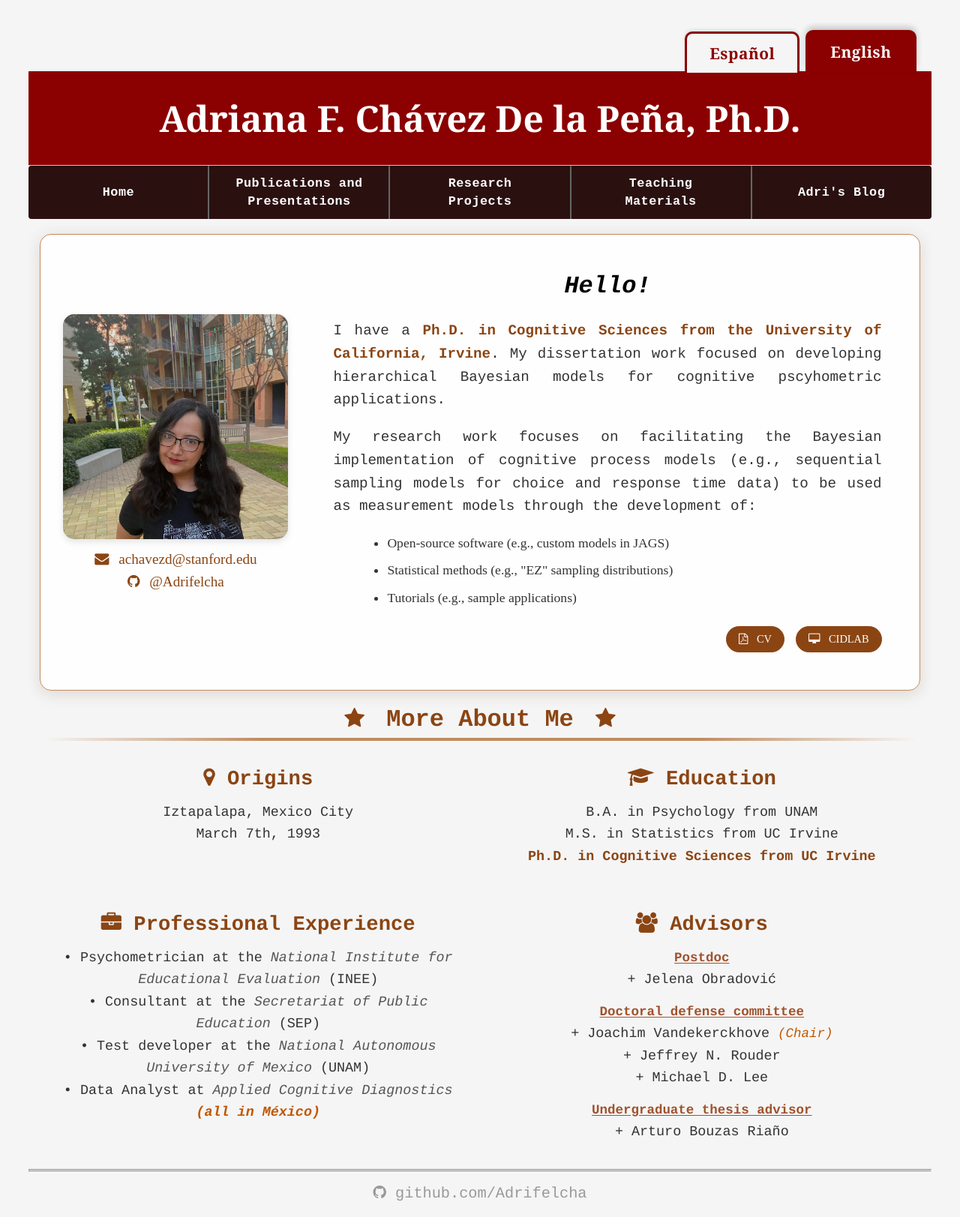
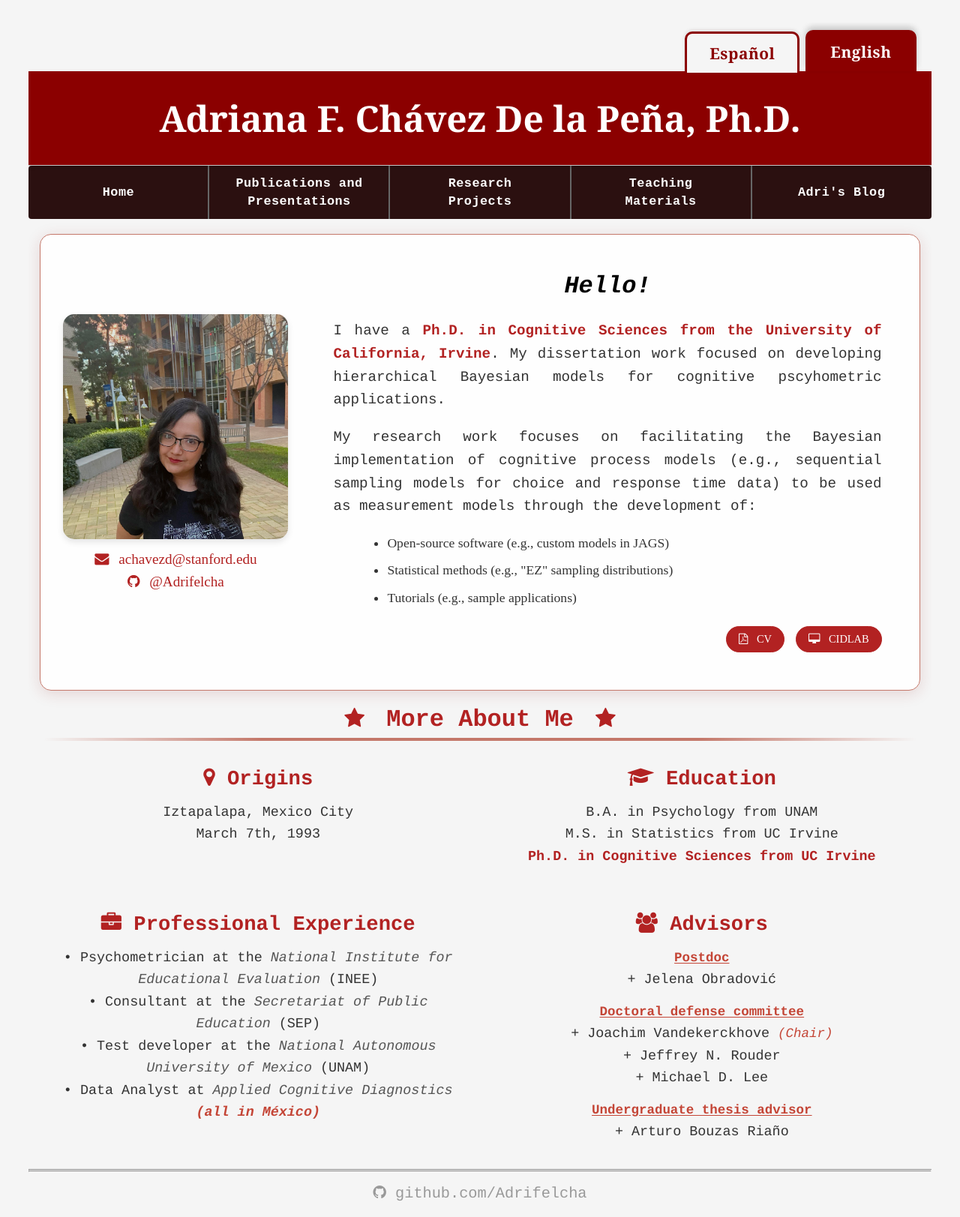
Before and after one commit to Adrifelcha/adrifelcha.github.io, a Jekyll site: the page built from index.html, in a window 1280 px wide. Shown: the whole page at 75% size. Built offline with Jekyll 4.4.1, drawn with Linux system fonts in a browser that asks for light colours; some web fonts are replaced.

Commit message:
Make it red!

```diff
--- a/css/main.css
+++ b/css/main.css
@@ -378,9 +378,9 @@ hr.style18:before {
     max-width: 1300px;
     padding: 3px 30px 30px 30px;  /* Reduced top padding from 7px to 3px */
     background: rgba(255, 255, 255, 0.9);
-    border: 1px solid #BF8B5E;
+    border: 1px solid #C4786A;
     border-radius: 15px;
-    box-shadow: 0 4px 20px rgba(87, 49, 12, 0.15);
+    box-shadow: 0 4px 20px rgba(139, 30, 30, 0.15);
 }
 
 .profile-image {
@@ -415,8 +415,8 @@ hr.style18:before {
 .social-button {
     display: inline-block;
     padding: 8px 16px;
-    background-color: #8b4513;  /* Dark brown background */
-    border: 1px solid #8b4513;
+    background-color: #B22222;  /* Brick red background */
+    border: 1px solid #B22222;
     border-radius: 20px;
     color: white;  /* White text */
     text-decoration: none;
@@ -426,8 +426,8 @@ hr.style18:before {
 }
 
 .social-button:hover {
-    background-color: #BF8B5E;  /* Lighter brown on hover */
-    border-color: #BF8B5E;
+    background-color: #C4786A;  /* Lighter brick red on hover */
+    border-color: #C4786A;
     transform: translateY(-2px);
 }
 
@@ -646,7 +646,7 @@ ul.dropdown > li.subs:first-child {
 }
 
 .section-title {
-    color: #a0522d;
+    color: #C44536;
     text-align: center;
     font-size: 2.3em;
     text-transform: uppercase;
@@ -662,7 +662,7 @@ ul.dropdown > li.subs:first-child {
     left: 5%;  /* Start at 15% to center the 70% width */
     width: 90%;
     height: 2px;
-    background-color: #8b4513;  /* Matching bullet points color */
+    background-color: #B22222;  /* Matching bullet points color */
 }
 
 .section-title::before {
@@ -676,7 +676,7 @@ ul.dropdown > li.subs:first-child {
 .publication-list h3 {
     text-align: left;
     font-weight: 600;
-    color: #8b4513;
+    color: #B22222;
     font-size: 24px;
     margin-top: 45px;
     margin-bottom: 25px;
@@ -700,7 +700,7 @@ ul.dropdown > li.subs:first-child {
 
 .pub-content::before {
     content: "➤";
-    color: #8b4513;
+    color: #B22222;
     position: absolute;
     left: -28px;
     top: 0;
@@ -772,7 +772,7 @@ ul.dropdown > li.subs:first-child {
     align-items: center;
     gap: 8px;
     padding: 8px 16px;
-    background-color: #754B33;
+    background-color: #8C1515;
     color: white;
     border-radius: 5px;
     text-decoration: none;
@@ -782,18 +782,18 @@ ul.dropdown > li.subs:first-child {
 }
 
 .pub-button:hover {
-    background-color: #50331A;
+    background-color: #6B1010;
     text-decoration: none;
 }
 
 .citation a {
-    color: #8b4513;           /* Same brown as titles */
+    color: #B22222;           /* Same brick red as titles */
     text-decoration: underline;
     font-size: inherit;       /* Same size as rest of citation */
 }
 
 .citation a:hover {
-    color: #a0522d;          /* Slightly lighter brown on hover */
+    color: #C44536;          /* Slightly lighter brick red on hover */
 }
 
 .citation .author-highlight {
@@ -845,9 +845,9 @@ ul.dropdown > li.subs:first-child {
 .blog-list .blog-content {
     position: relative; /* For absolute positioning of project-links */
     background: rgba(255, 255, 255, 0.9);
-    border: 1px solid #BF8B5E;
+    border: 1px solid #C4786A;
     border-radius: 8px;
-    box-shadow: 0 2px 4px rgba(87, 49, 12, 0.1);
+    box-shadow: 0 2px 4px rgba(139, 30, 30, 0.1);
     padding: 15px 25px;
     margin-bottom: 15px;
 }
@@ -864,7 +864,7 @@ ul.dropdown > li.subs:first-child {
 
 .keyword-btn {
     background-color: rgba(255, 255, 255, 0.9);
-    border: 1px solid #BF8B5E;
+    border: 1px solid #C4786A;
     border-radius: 6px;
     padding: 10px 20px;
     font-size: 1em;
@@ -872,20 +872,20 @@ ul.dropdown > li.subs:first-child {
     color: #333;
     cursor: pointer;
     transition: all 0.3s ease;
-    box-shadow: 0 2px 4px rgba(87, 49, 12, 0.1);
+    box-shadow: 0 2px 4px rgba(139, 30, 30, 0.1);
 }
 
 .keyword-btn:hover {
-    background-color: #BF8B5E;
+    background-color: #C4786A;
     color: white;
     transform: translateY(-2px);
-    box-shadow: 0 4px 6px rgba(87, 49, 12, 0.2);
+    box-shadow: 0 4px 6px rgba(139, 30, 30, 0.2);
 }
 
 .keyword-btn.active {
-    background-color: #8b4513;
+    background-color: #B22222;
     color: white;
-    border-color: #8b4513;
+    border-color: #B22222;
     font-weight: bold;
 }
 
@@ -921,8 +921,8 @@ ul.dropdown > li.subs:first-child {
 
 /* Definition content with solid background */
 .definition-item .definition-content {
-    background-color: #8B4513 !important;
-    border: 2px solid #6B3410;
+    background-color: #B22222 !important;
+    border: 2px solid #6B1010;
     color: white;
     padding: 0;
 }
@@ -949,7 +949,7 @@ ul.dropdown > li.subs:first-child {
 }
 
 .project-item:hover .blog-content {
-    box-shadow: 0 4px 8px rgba(87, 49, 12, 0.2);
+    box-shadow: 0 4px 8px rgba(139, 30, 30, 0.2);
 }
 
 /* Project-specific summary - only for Projects page */
@@ -981,7 +981,7 @@ ul.dropdown > li.subs:first-child {
     gap: 15px;
     margin-top: 20px;
     padding-top: 15px;
-    border-top: 1px solid #BF8B5E;
+    border-top: 1px solid #C4786A;
 }
 
 /* Read More Button Container - Centered, Above Horizontal Rule */
@@ -997,26 +997,26 @@ ul.dropdown > li.subs:first-child {
     display: inline-block;
     text-align: center;
     background-color: #FFF9E6;
-    color: #8b4513;
+    color: #B22222;
     font-size: 1.2em;
     font-family: 'Courier New', 'Courier', monospace;
     font-weight: bold;
     text-decoration: none;
     padding: 12px 25px;
-    border: 2px solid #BF8B5E;
+    border: 2px solid #C4786A;
     border-radius: 8px;
     transition: all 0.3s ease;
     cursor: pointer;
-    box-shadow: 0 2px 4px rgba(87, 49, 12, 0.1);
+    box-shadow: 0 2px 4px rgba(139, 30, 30, 0.1);
 }
 
 .project-read-more-btn:hover {
     background-color: #FFE5B4;
-    border-color: #8b4513;
+    border-color: #B22222;
     transform: translateY(-2px);
-    box-shadow: 0 4px 6px rgba(87, 49, 12, 0.2);
+    box-shadow: 0 4px 6px rgba(139, 30, 30, 0.2);
     text-decoration: none;
-    color: #8b4513;
+    color: #B22222;
 }
 
 /* External Links - Bottom Right Corner */
@@ -1030,7 +1030,7 @@ ul.dropdown > li.subs:first-child {
 }
 
 .project-icon-link {
-    color: #8b4513;
+    color: #B22222;
     text-decoration: none;
     transition: color 0.3s ease;
     display: inline-flex;
@@ -1043,12 +1043,12 @@ ul.dropdown > li.subs:first-child {
 }
 
 .project-icon-link:hover {
-    color: #BF8B5E;
+    color: #C4786A;
     text-decoration: underline;
 }
 
 .link-separator {
-    color: #BF8B5E;
+    color: #C4786A;
     margin: 0 5px;
 }
 
@@ -1060,13 +1060,13 @@ ul.dropdown > li.subs:first-child {
 }
 
 .post-date {
-    color: #8b4513;
+    color: #B22222;
     font-size: 1em;
     font-weight: bold;
     text-transform: uppercase;
     text-align: right;
     padding-right: 20px;
-    border-right: 1px solid #BF8B5E;
+    border-right: 1px solid #C4786A;
     text-decoration: none;  /* Ensures dates never get underlined */
 }
 
@@ -1082,7 +1082,7 @@ ul.dropdown > li.subs:first-child {
 .project-item .blog-content .post-title {
     font-size: 1.5em;
     font-weight: bold;
-    color: #8b4513;
+    color: #B22222;
     font-family: 'Georgia', serif;
     margin-bottom: 10px;
 }
@@ -1116,7 +1116,7 @@ ul.dropdown > li.subs:first-child {
 
 .emphasis {
     font-weight: bold;
-    color: #8b4513;  /* matches the brown color used in section titles */
+    color: #B22222;  /* matches the brick red used in section titles */
 }
 
 /* Responsive Design - Consolidated with main page media queries below */
@@ -1643,10 +1643,10 @@ ul.dropdown > li.subs:first-child {
 
 .event-content {
     background: rgba(255, 255, 255, 0.9);
-    border: 1px solid #BF8B5E;
+    border: 1px solid #C4786A;
     border-radius: 15px;
     padding: 30px;
-    box-shadow: 0 4px 20px rgba(87, 49, 12, 0.15);
+    box-shadow: 0 4px 20px rgba(139, 30, 30, 0.15);
 }
 
 .event-header {
@@ -1654,22 +1654,22 @@ ul.dropdown > li.subs:first-child {
     padding-bottom: 5px;
     border-bottom-width: 3px;
     border-bottom-style: dotted;
-    border-bottom-color: rgba(160, 82, 45, 0.75);
-    background-image: linear-gradient(to right, rgba(160, 82, 45, 0.75) 33%, rgba(255,255,255,0.5) 0%);
+    border-bottom-color: rgba(178, 34, 34, 0.75);
+    background-image: linear-gradient(to right, rgba(178, 34, 34, 0.75) 33%, rgba(255,255,255,0.5) 0%);
     background-position: bottom;
     background-size: 8px 2px;  /* First number controls spacing between dots */
     background-repeat: repeat-x;
 }
 
 .event-title {
-    color: #8b4513;
+    color: #B22222;
     font-size: 1.8em;
     margin-bottom: 10px;
 }
 
 .event-date {
     text-align: right;  /* Align to the right */
-    color: #8b4513;
+    color: #B22222;
     font-size: 1.4em;   /* Increased from 1.1em */
     font-weight: bold;
     margin-bottom: 20px;
@@ -1688,7 +1688,7 @@ ul.dropdown > li.subs:first-child {
 }
 
 .event-body h3 {
-    color: #8b4513;
+    color: #B22222;
     text-align: center;
     margin: 25px 0 15px 0;
     padding-bottom: 10px;
@@ -1702,7 +1702,7 @@ ul.dropdown > li.subs:first-child {
     left: 45%;
     transform: translateX(-40%);
     width: 60%;
-    border-bottom: 5px dotted rgba(160, 82, 45, 0.75);  /* Changed to match section title color (#a0522d) */
+    border-bottom: 5px dotted rgba(178, 34, 34, 0.75);  /* Changed to match section title color (#C44536) */
 }
 
 .event-body img {
@@ -1744,18 +1744,18 @@ ul.dropdown > li.subs:first-child {
 
 .back-link {
     display: inline-block;
-    color: #8b4513;
+    color: #B22222;
     text-decoration: none;
     font-size: 1.1em;
     font-weight: bold;
     padding: 8px 16px;
-    border: 1px solid #BF8B5E;
+    border: 1px solid #C4786A;
     border-radius: 20px;
     transition: all 0.3s ease;
 }
 
 .back-link:hover {
-    background: rgba(191, 139, 94, 0.2);
+    background: rgba(196, 120, 106, 0.2);
     transform: translateX(-5px);
 }
 
@@ -1777,15 +1777,15 @@ ul.dropdown > li.subs:first-child {
     justify-content: center;
     width: 40px;
     height: 40px;
-    border: 1px solid #BF8B5E;
+    border: 1px solid #C4786A;
     border-radius: 50%;
-    color: #8b4513;
+    color: #B22222;
     text-decoration: none;
     transition: all 0.3s ease;
 }
 
 .nav-arrow:hover {
-    background: rgba(191, 139, 94, 0.2);
+    background: rgba(196, 120, 106, 0.2);
     transform: scale(1.1);
 }
 
@@ -1875,14 +1875,14 @@ ul.dropdown > li.subs:first-child {
 }
 
 .email-link {
-    color: #8b4513;
+    color: #B22222;
     text-decoration: none;
     font-size: 1.2em;
     transition: color 0.3s ease;
 }
 
 .email-link:hover {
-    color: #BF8B5E;
+    color: #C4786A;
 }
 
 .email-link i {
@@ -1895,14 +1895,14 @@ ul.dropdown > li.subs:first-child {
 }
 
 .github-link {
-    color: #8b4513;
+    color: #B22222;
     text-decoration: none;
     font-size: 1.2em;
     transition: color 0.3s ease;
 }
 
 .github-link:hover {
-    color: #BF8B5E;
+    color: #C4786A;
 }
 
 .github-link i {
@@ -1917,16 +1917,16 @@ ul.dropdown > li.subs:first-child {
 }
 
 .more-about-title {
-    color: #8b4513;
+    color: #B22222;
     text-align: center;
     font-size: 2em;
     margin: 20px 0 10px 0;
     padding-bottom: 10px;
     background: linear-gradient(to right,
-        rgba(191, 139, 94, 0) 0%,
-        #BF8B5E 25%,
-        #BF8B5E 75%,
-        rgba(191, 139, 94, 0) 100%
+        rgba(196, 120, 106, 0) 0%,
+        #C4786A 25%,
+        #C4786A 75%,
+        rgba(196, 120, 106, 0) 100%
     );
     background-size: 100% 4px;
     background-position: 0 100%;
@@ -1935,7 +1935,7 @@ ul.dropdown > li.subs:first-child {
 }
 
 .more-about-title i {
-    color: #8b4513;  /* Changed to match text color */
+    color: #B22222;  /* Changed to match text color */
     font-size: 0.9em;
 }
 
@@ -1988,7 +1988,7 @@ ul.dropdown > li.subs:first-child {
 /* Keep responsive design - consolidated into main media queries */
 
 .info-box h3 {
-    color: #8b4513;
+    color: #B22222;
     margin-top: 0;
     margin-bottom: 15px;
     font-size: 1.7em;
@@ -2002,7 +2002,7 @@ ul.dropdown > li.subs:first-child {
 }
 
 .phd-highlight {
-    color: #8b4513;
+    color: #B22222;
     font-weight: bold;
 }
 
@@ -2024,7 +2024,7 @@ ul.dropdown > li.subs:first-child {
 
 .experience-legend {
     text-align: center;
-    color: #BF5700 !important;
+    color: #C44536 !important;
     font-size: 0.95em;
     margin-top: 10px;
 }
@@ -2042,7 +2042,7 @@ ul.dropdown > li.subs:first-child {
 
 .advisor-subtitle {
     display: inline-block;
-    color: #a0522d;
+    color: #C44536;
     font-size: 0.95em;
     font-weight: 600;
     margin-top: 0.8em;
@@ -2055,14 +2055,14 @@ ul.dropdown > li.subs:first-child {
 }
 
 .advisor-role {
-    color: #BF5700;
+    color: #C44536;
     font-size: 0.95em;
     font-style: italic;
     font-weight: normal;
 }
 
 .event-body a {
-    color: #8b4513;  /* Matches your brown color scheme */
+    color: #B22222;  /* Matches your brick red color scheme */
     text-decoration: none;
     font-size: 1.1em;  /* Matches paragraph text size */
     background: linear-gradient(120deg, rgba(255, 255, 0, 0.4) 0%, rgba(255, 255, 0, 0.4) 100%);
@@ -2071,7 +2071,7 @@ ul.dropdown > li.subs:first-child {
 }
 
 .event-body a:hover {
-    color: #a0522d;  /* Slightly lighter brown on hover */
+    color: #C44536;  /* Slightly lighter brick red on hover */
     text-decoration: none;
 }
 
@@ -2095,10 +2095,10 @@ ul.dropdown > li.subs:first-child {
 /* Blog Layout Styling */
 .blog-content {
     background: rgba(255, 255, 255, 0.9);
-    border: 1px solid #BF8B5E;
+    border: 1px solid #C4786A;
     border-radius: 15px;
     padding: 30px;
-    box-shadow: 0 4px 20px rgba(87, 49, 12, 0.15);
+    box-shadow: 0 4px 20px rgba(139, 30, 30, 0.15);
     position: relative;
 }
 
@@ -2126,7 +2126,7 @@ ul.dropdown > li.subs:first-child {
 }
 
 .blog-body h3 {
-    color: #8b4513;
+    color: #B22222;
     text-align: left;
     margin: 25px 0 15px 0;
     padding-bottom: 0;
```
Also changed, not shown: teaching/index.html (+6 -6 lines), teaching_es/index.html (+6 -6 lines).
